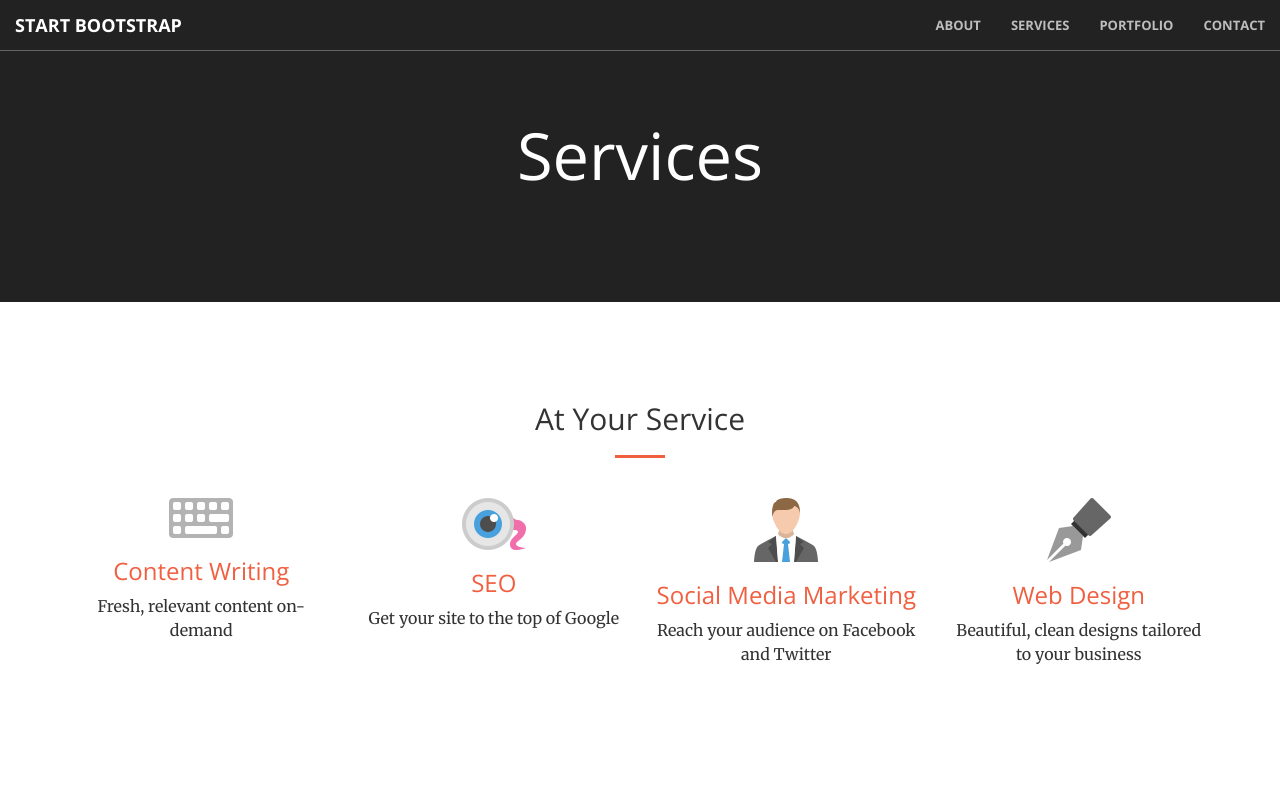
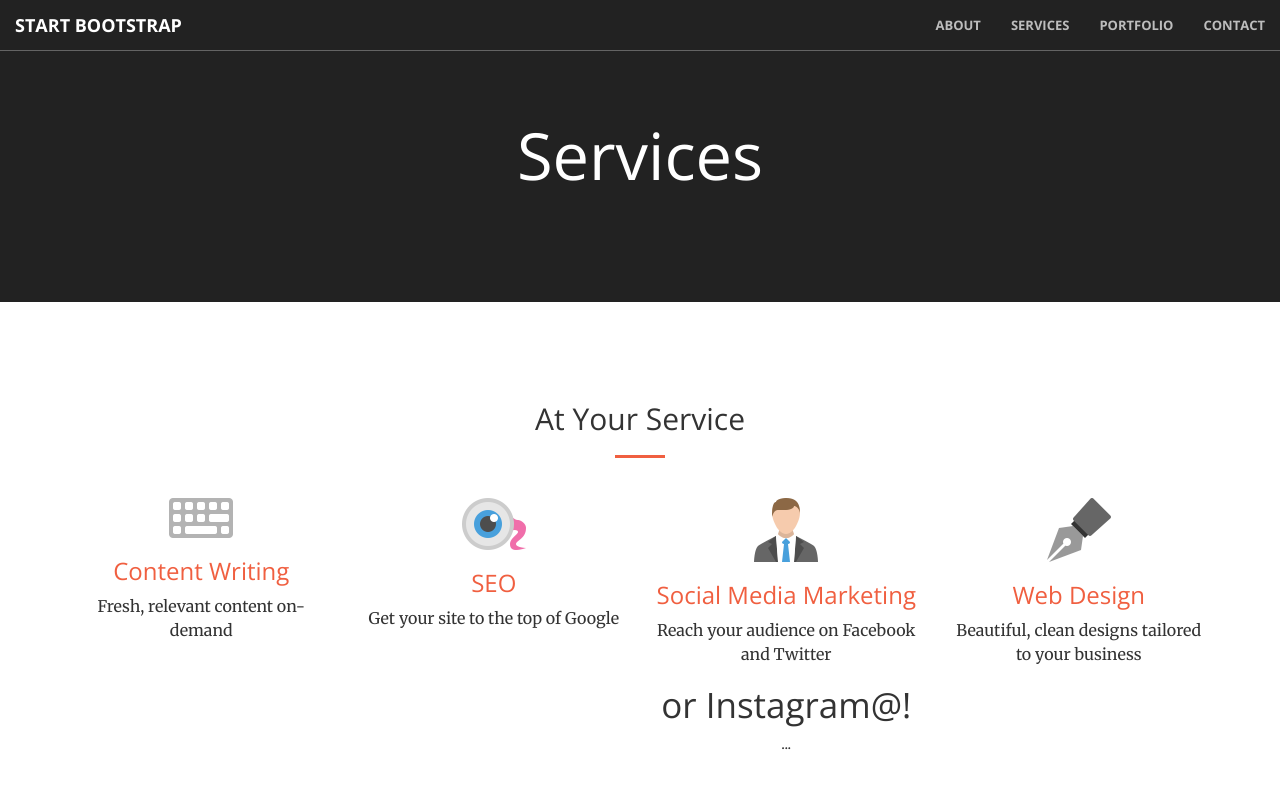
Before and after one commit to d3netxer/creative, a Jekyll site: the page built from services.html, in a window 1280 px wide. Shown: the top 789 px of the page. Built offline with Jekyll 4.4.1, drawn with Linux system fonts in a browser that asks for light colours.

Commit message:
Updated '_services/social-media-marketing.md' via CloudCannon

```diff
--- a/_services/social-media-marketing.md
+++ b/_services/social-media-marketing.md
@@ -3,3 +3,5 @@
 image_path: /img/man-suit-2.png
 ---
 Reach your audience on Facebook and Twitter
+
+# or Instagram@!
```
